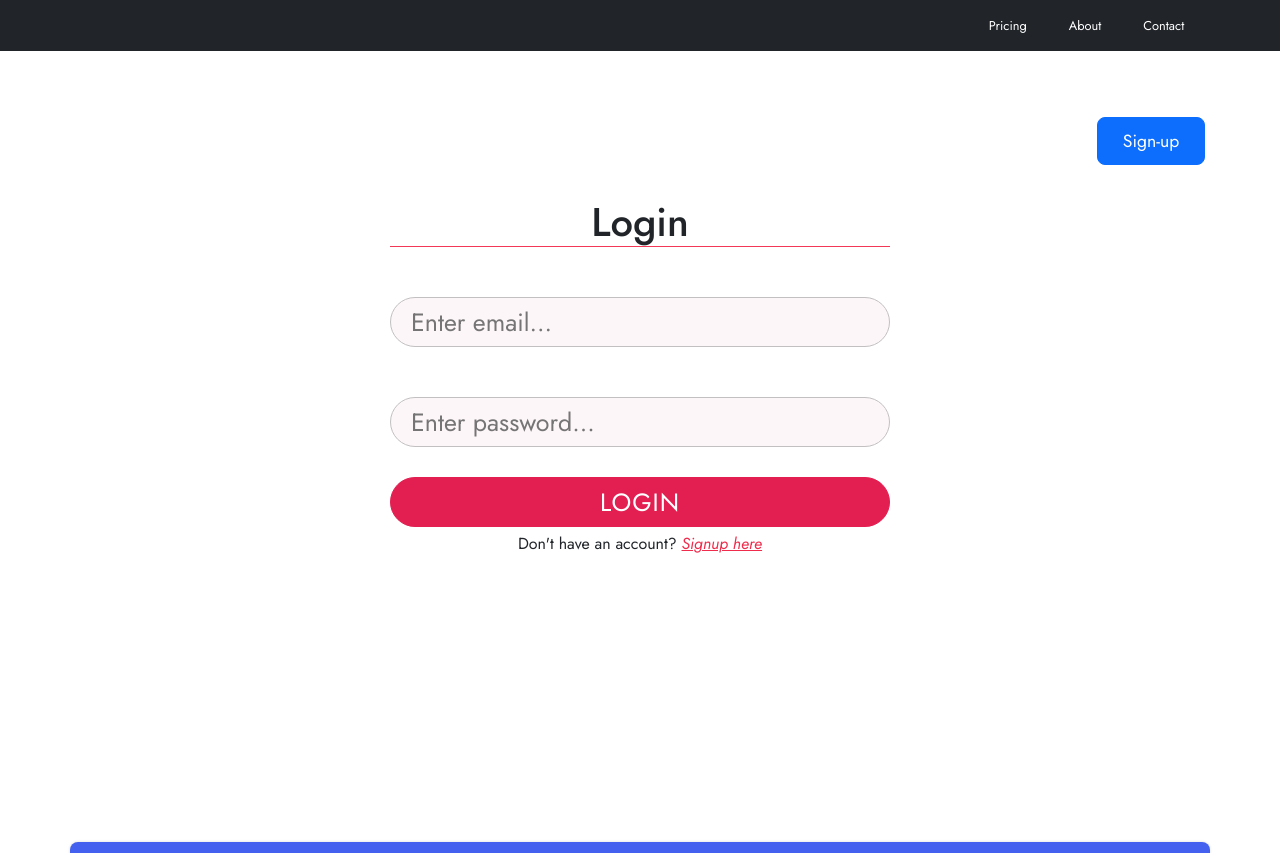
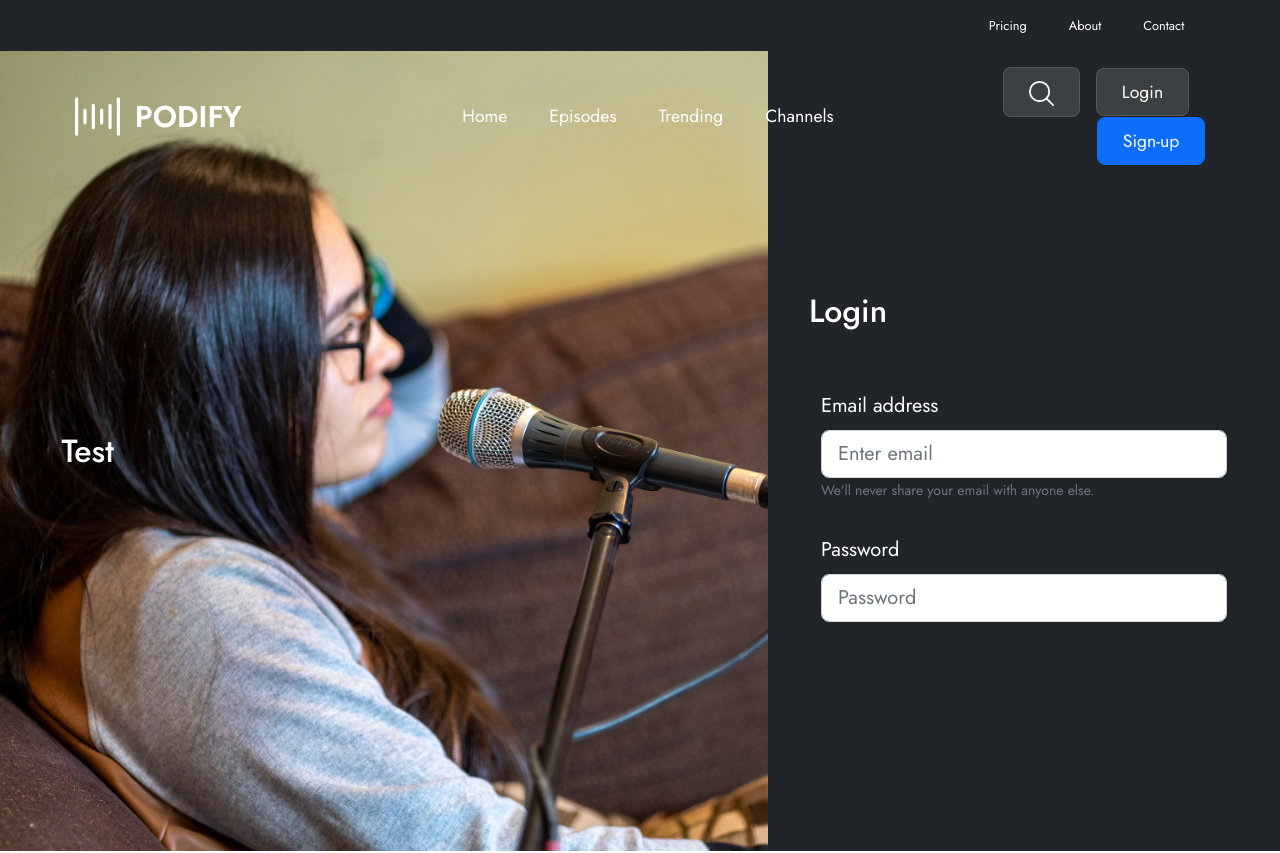
Before and after one commit to Jabser/Podify, a React (Create React App) app: page /login in a window 1280 px wide. Shown: the top 853 px of the page. Built offline with nearby package versions, Linux system fonts and the light colour scheme.

Commit message:
Initial revamp of login ux

```diff
--- a/src/sass/login.scss
+++ b/src/sass/login.scss
@@ -1,118 +1,45 @@
-// Login
-.loginbox{
-  width: 500px;
-  margin: 0 auto;
-  padding: 15vh 0;
+/* Login CSS */
+.login {
+  display: grid;
+  grid-template-columns: 1fr 40%;
+  grid-template-rows: 100vh;
+  grid-column-gap: 0px;
+  grid-row-gap: 0px;
+  background-color: #212529;
+  height: 100vh;
 
-  h1{
-    font-size: 40px;
-    border-bottom: .5px solid rgb(243, 55, 86);
-    margin-bottom: 40px;
-    text-align: center;
+  .login-img {
+    grid-area: 1 / 1 / 2 / 2;
+    background-image: url(../images/home/info-1.jpg);
+    background-size: cover;
+    padding: 8%;
+    display: flex;
+    align-items: center;
+    color: #fff;
   }
 
-  form{
-    margin-top: 50px;
-    input{
+  .login-form {
+    grid-area: 1 / 2 / 2 / 3;
+    padding: 8%;
+    display: flex;
+    align-items: center;
+    color: #fff;
+
+    form {
       width: 100%;
-      margin-bottom: 50px;
-      height: 50px;
-      border: 1px solid rgb(194, 192, 192);
-      background-color: rgb(253, 246, 248);
-      border-radius: 30px;
-      font-size: 25px;
-      padding-left: 20px;
-      color: rgb(160, 160, 160);
 
-      &#password {
-        margin-bottom: 0;
+      label {
+
       }
-    }
 
-    #submit{
-      border: 1px solid #e31f52;
-      background-color: #e31f52;
-      margin-top: 30px;
-      margin-bottom: 5px;
-      transition: .3s;
-      padding: 0;
-      color: #fff;
-      letter-spacing: 1px;
-
-      &:hover{
-        background-color: #ba1a44;
-        color: #fff;
+      input {
+        border-radius: 8px !important;
       }
-    }
-  }
-
-  p{
-    text-align: center;
-
-    a{
-      font-style: italic;
-      color: rgb(240, 44, 76);
     }
   }
 }
 
-// Signup
-.signupbox{
-  width: 500px;
-  margin: 0 auto;
-  padding: 15vh 0;
+/* Signup CSS */
+.signup {
 
-  h1{
-    font-size: 40px;
-    border-bottom: .5px solid rgb(243, 55, 86);
-    margin-bottom: 40px;
-    text-align: center;
-  }
-
-  form{
-
-    label{
-      display: block;
-      width: 100%;
-      margin: 5px 10px;
-      font-size: 20px;
-    }
-
-    input{
-      width: 100%;
-      margin-bottom: 40px;
-      height: 50px;
-      border: 1px solid rgb(194, 192, 192);
-      background-color: rgb(253, 246, 248);
-      border-radius: 30px;
-      font-size: 25px;
-      padding-left: 20px;
-      color: rgb(160, 160, 160);
-    }
-
-    #submit{
-      border: 1px solid #e31f52;
-      background-color: #e31f52;
-      margin-top: 20px;
-      margin-bottom: 5px;
-      transition: .3s;
-      padding: 0;
-      color: #fff;
-      letter-spacing: 1px;
-
-      &:hover{
-        background-color: #ba1a44;
-        color: #fff;
-      }
-    }
-  }
-
-  p{
-    text-align: center;
-
-    a{
-      font-style: italic;
-      color: rgb(240, 44, 76);
-    }
-  }
 }
--- a/src/views/Login.js
+++ b/src/views/Login.js
@@ -1,21 +1,30 @@
 import React, { Component } from 'react';
-import {Link} from 'react-router-dom'
 import '../sass/login.scss'
 
 class Login extends Component {
   render() {
     return (
       <div className="login">
-        <div className="container">
-          <div className="loginbox">
-            <h1>Login</h1>
-            <form action="/">
-              <input type="text" name="email" id="email" placeholder="Enter email..."/>
-              <input type="password" name="password" id="password" placeholder="Enter password..." />
-              <input type="submit" name="submit" id="submit" value="LOGIN"/>
-            </form>
-            <p>Don't have an account? <Link to="/signup">Signup here</Link></p>
-          </div>
+        <div className="login-img">
+          <h1>Test</h1>
+        </div>
+        <div className="login-form">
+          <form>
+            <h1>
+              Login
+            </h1>
+            <fieldset>
+              <div class="form-group">
+                <label for="exampleInputEmail1" class="col-form-label-lg mt-4">Email address</label>
+                <input type="email" class="form-control form-control-lg" id="exampleInputEmail1" aria-describedby="emailHelp" placeholder="Enter email" />
+                <small id="emailHelp" class="form-text text-muted">We'll never share your email with anyone else.</small>
+              </div>
+              <div class="form-group">
+                <label for="exampleInputPassword1" class="col-form-label-lg mt-4">Password</label>
+                <input type="password" class="form-control form-control-lg" id="exampleInputPassword1" placeholder="Password" />
+              </div>
+            </fieldset>
+          </form>
         </div>
       </div>
     )
--- a/src/views/Signup.js
+++ b/src/views/Signup.js
@@ -1,25 +1,11 @@
 import React, { Component } from 'react';
-import {NavLink} from 'react-router-dom'
+import '../sass/login.scss'
 
 class Signup extends Component {
   render() {
     return (
       <div className="signup">
-        <div className="container">
-          <div className="signupbox">
-            <h1>CREATE AN ACCOUNT</h1>
-            <form action="/">
-              <label htmlFor="name">YOUR NAME:</label>
-              <input type="text" name="name" id="name" />
-              <label htmlFor="email">YOUR EMAIL:</label>
-              <input type="text" name="email" id="email" />
-              <label htmlFor="password">YOUR PASSWORD:</label>
-              <input type="password" name="password" id="password" />
-              <input type="submit" name="submit" id="submit" value="Signup"/>
-            </form>
-            <p>Already have an account? <NavLink to='/login'>Login here</NavLink></p>
-          </div>
-        </div>
+
       </div>
     )
   }
```
